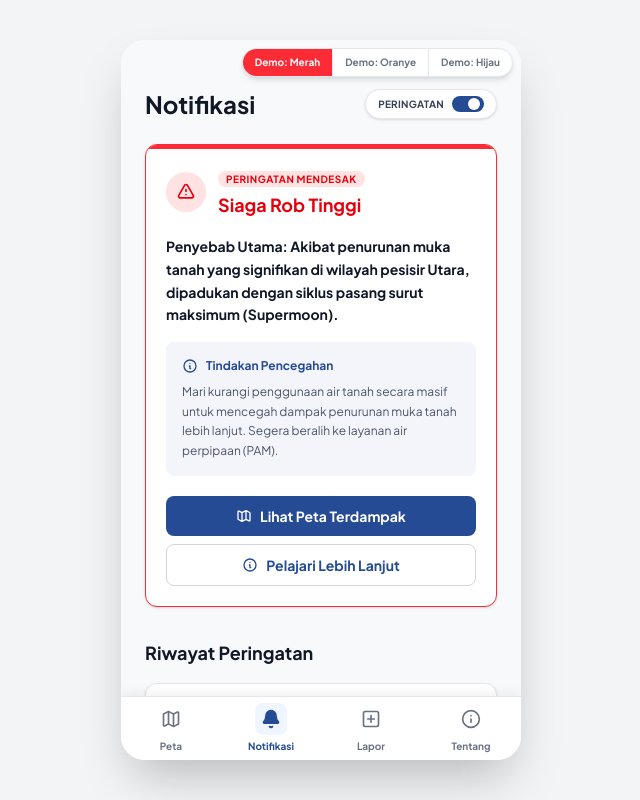
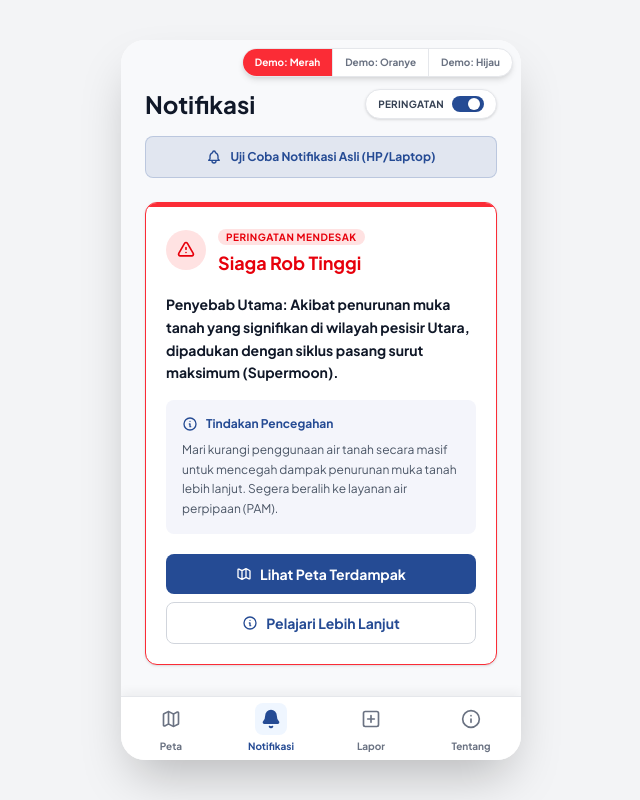
Before and after one commit to zall18/robsense, a Next.js app: page /warga/notifikasi in a window 1280 px wide. Shown: the whole page, without its empty margins (319-959 px from the left). Built offline with nearby package versions, Linux system fonts and the light colour scheme.

Commit message:
feat: add notification page with demo controls and browser notification integration

```diff
--- a/app/warga/notifikasi/page.tsx
+++ b/app/warga/notifikasi/page.tsx
@@ -8,6 +8,42 @@ type DemoState = 'Tinggi' | 'Sedang' | 'Rendah';
 export default function WargaNotifikasiPage() {
   const [demoState, setDemoState] = useState<DemoState>('Tinggi');
   const [alertsEnabled, setAlertsEnabled] = useState(true);
+
+  const handleToggleAlerts = () => {
+    setAlertsEnabled(!alertsEnabled);
+  };
+
+  const handleTestNotification = async () => {
+    if ('Notification' in window) {
+      let permission = Notification.permission;
+      if (permission === 'default') {
+        permission = await Notification.requestPermission();
+      }
+
+      if (permission === 'granted') {
+        const title = 'RobSense: Waspada Genangan';
+        const options = {
+          body: 'Debit air laut terpantau meningkat. Harap waspada.',
+          icon: '/logo.jpeg',
+          vibrate: [200, 100, 200],
+        };
+
+        if ('serviceWorker' in navigator) {
+          navigator.serviceWorker.ready.then((registration) => {
+            registration.showNotification(title, options);
+          }).catch(() => {
+            new Notification(title, options); // Fallback
+          });
+        } else {
+          new Notification(title, options); // Fallback
+        }
+      } else {
+        alert('Mohon izinkan akses notifikasi di pengaturan browser/HP Anda.');
+      }
+    } else {
+      alert('Perangkat/browser Anda belum mendukung fitur Notifikasi Web.');
+    }
+  };
 
   return (
     <div className="flex flex-col min-h-full bg-[#F8F9FB] p-6 pb-8 pt-8 relative">
@@ -35,17 +71,28 @@ export default function WargaNotifikasiPage() {
       </div>
 
       {/* Header & Toggle */}
-      <div className="flex items-center justify-between mb-6 mt-4">
+      <div className="flex flex-col mb-6 mt-4 gap-4">
+        <div className="flex items-center justify-between">
           <h1 className="text-2xl font-bold text-gray-900">Notifikasi</h1>
           <div className="flex items-center gap-2 bg-white px-3 py-1.5 rounded-full shadow-sm border border-gray-200">
             <span className="text-[10px] font-bold text-gray-700 uppercase tracking-wide">Peringatan</span>
             <div
-            onClick={() => setAlertsEnabled(!alertsEnabled)}
+              onClick={handleToggleAlerts}
               className={`w-8 h-4 rounded-full relative cursor-pointer transition-colors ${alertsEnabled ? 'bg-[#254B94]' : 'bg-gray-300'}`}
             >
               <div className={`w-3 h-3 bg-white rounded-full absolute top-0.5 shadow-sm transition-all ${alertsEnabled ? 'left-4' : 'left-0.5'}`}></div>
             </div>
           </div>
+        </div>
+
+        {/* Tombol Demo Notif Asli */}
+        <button
+          onClick={handleTestNotification}
+          className="w-full bg-[#254B94]/10 text-[#254B94] text-xs font-bold py-3 rounded-lg border border-[#254B94]/20 flex justify-center items-center gap-2 active:bg-[#254B94]/20 transition-colors"
+        >
+          <svg className="w-4 h-4" fill="none" stroke="currentColor" viewBox="0 0 24 24"><path strokeLinecap="round" strokeLinejoin="round" strokeWidth="2" d="M15 17h5l-1.405-1.405A2.032 2.032 0 0118 14.158V11a6.002 6.002 0 00-4-5.659V5a2 2 0 10-4 0v.341C7.67 6.165 6 8.388 6 11v3.159c0 .538-.214 1.055-.595 1.436L4 17h5m6 0v1a3 3 0 11-6 0v-1m6 0H9"></path></svg>
+          Uji Coba Notifikasi Asli (HP/Laptop)
+        </button>
       </div>
 
       {/* Peringatan Mendesak (Tergantung Demo State) */}
```
Lines whose indentation alone changed are shown as unchanged.
